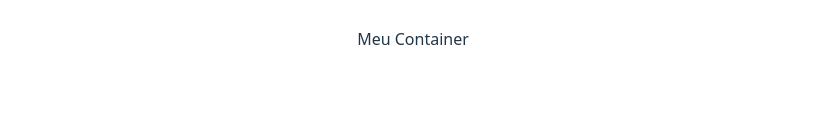
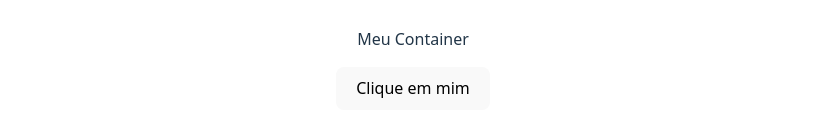
Before and after one commit to LUCASGOODPROGRAMMER/FRONT-END_ESTUDO, a React (Vite) app in the folder html_css_js_react/3_MAIS_SOBRE_REACT/avancando_em_react/: page / in a window 1280 px wide. Shown: the part 2976-3112 px from the top of the page, without its empty margins (227-1053 px from the left). Before the commit the page ends 3075 px from the top, so only its background shows below. Built offline with nearby package versions, Linux system fonts and the light colour scheme.

Commit message:
funções atravé de props

```diff
--- a/html_css_js_react/3_MAIS_SOBRE_REACT/avancando_em_react/src/App.jsx
+++ b/html_css_js_react/3_MAIS_SOBRE_REACT/avancando_em_react/src/App.jsx
@@ -15,6 +15,7 @@ import HotelDetails from './components/HotelDetails'
 import Fragment from './components/Fragment'
 import Container from './components/Container'
 import { Children } from 'react'
+import ExecuteFunction from './components/ExecuteFunction'
 
 // renderização de listas com componentes
 const hotels = [
@@ -24,6 +25,9 @@ const hotels = [
 ]
 
 function App() {
+  function showMessage() {
+    console.log("click")
+  }
 
   return (
     <>
@@ -65,6 +69,8 @@ function App() {
           <p>Meu Container</p>
         </div>
       </Container>
+      {/**função em prop */}
+      <ExecuteFunction myFunction={showMessage}/>
     </>
   )
 }
--- /dev/null
+++ b/html_css_js_react/3_MAIS_SOBRE_REACT/avancando_em_react/src/components/ExecuteFunction.jsx
@@ -0,0 +1,11 @@
+
+
+const ExecuteFunction = ({myFunction}) => {
+  return (
+    <div>
+      <button onClick={myFunction}>Clique em mim</button>
+    </div>
+  )
+}
+
+export default ExecuteFunction
```
Also changed, not shown: 1 other file (tests, documents, lock files or other folders).
